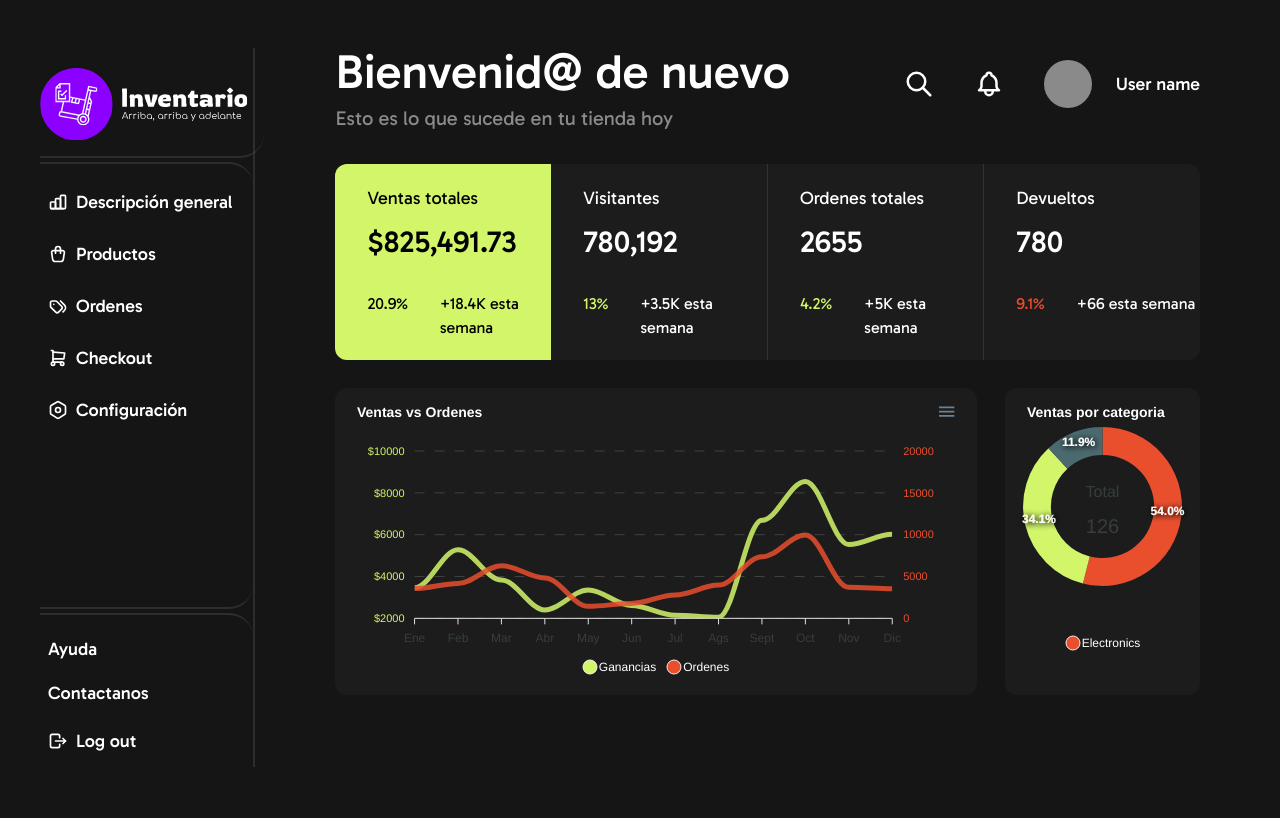
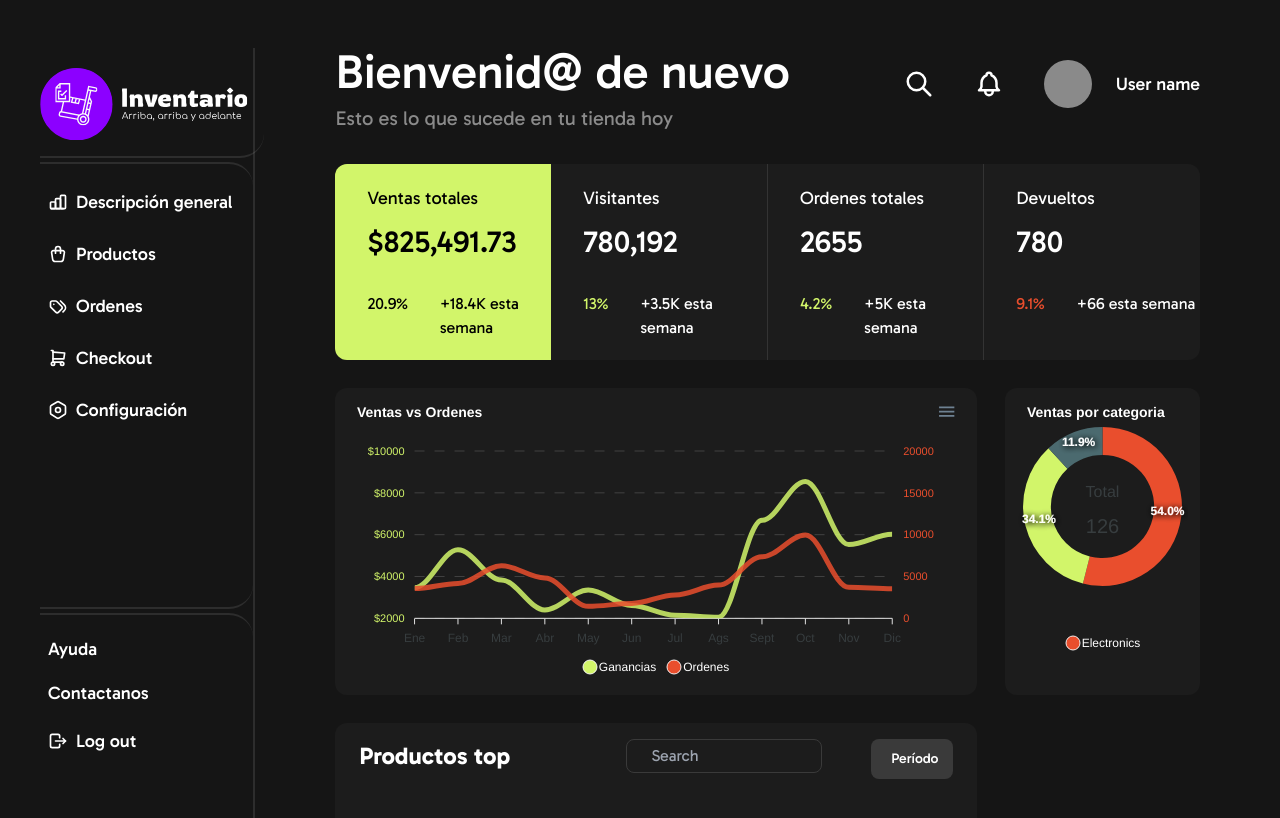
Before and after one commit to SergioMir018/Inventario-FE, a React (Vite) app: page /#/home in a window 1280 px wide. Shown: the top 818 px of the page. Built offline with nearby package versions, Linux system fonts and the light colour scheme.

Commit message:
ADD: added the bottom section to display the top 3 to 4 products in the given period

```diff
--- a/src/components/home/general-overview/charts/charts-info.tsx
+++ b/src/components/home/general-overview/charts/charts-info.tsx
@@ -1,5 +1,6 @@
 import SalesChart from "./sales-chart.tsx"
 import ProductsDonut from "./products-donut.tsx"
+import TopProducts from "../top-products.tsx"
 
 export default function ChartsInfo() {
   return (
@@ -7,6 +8,7 @@ export default function ChartsInfo() {
     mt-7 gap-7">
       <SalesChart />
       <ProductsDonut />
+      <TopProducts />
     </section>
   )
 }
--- /dev/null
+++ b/src/components/home/general-overview/products-search.tsx
@@ -0,0 +1,11 @@
+import SearchTimeDropDown from "./search-time-dropdown.tsx"
+
+export default function ProductsSearch () {
+  return (
+    <div className="w-[55%] flex justify-between relative">
+      <input type="text" placeholder="Search" className="bg-transparent font-gabarito
+      border px-6 py-1 w-[60%] rounded-lg border-grey outline-none" />
+      <SearchTimeDropDown />
+    </div>
+  )
+}
--- /dev/null
+++ b/src/components/home/general-overview/search-time-dropdown.tsx
@@ -0,0 +1,49 @@
+import { useState } from "react"
+
+export default function SearchTimeDropDown() {
+
+  const [isOpen, setIsOpen] = useState(false)
+  const [period, setPeriod] = useState("Período")
+
+  const handleDropdownClick = (newPeriod : string) => {
+    setPeriod(newPeriod)
+    setIsOpen(false)
+  }
+
+  return (
+    <div className="flex flex-col absolute right-0 w-[25%]">
+      <button id="dropdownDefaultButton" data-dropdown-toggle="dropdown" className="text-white bg-grey font-gabarito-medium hover:bg-darker focus:outline-none rounded-lg text-sm px-5 py-2.5 text-center inline-flex items-center justify-between" type="button" onClick={ () => setIsOpen(true) }>{period}<svg className="w-2.5 h-2.5 ml-2.5" aria-hidden="true" xmlns="http://www.w3.org/2000/svg" fill="none" viewBox="0 0 10 6">
+        <path stroke="currentColor" strokeLinecap="round" strokeLinejoin="round" strokeWidth="2" d="m1 1 4 4 4-4" />
+      </svg>
+      </button>
+      { isOpen && (
+        <div id="dropdown" className="z-10 bg-white divide-y divide-gray-100 rounded-lg shadow w-44 dark:bg-gray-700
+        absolute pointer right-0">
+          <ul className="py-2 text-sm text-gray-700 dark:text-gray-200 font-gabarito-medium" aria-labelledby="dropdownDefaultButton">
+            <li>
+              <div onClick={() => handleDropdownClick("Este día")} className="block px-4 py-2 hover:bg-gray-100 dark:hover:bg-gray-600 dark:hover:text-white cursor-pointer">
+                Este día
+              </div>
+            </li>
+            <li>
+              <div onClick={() => handleDropdownClick("Esta semana")} className="block px-4 py-2 hover:bg-gray-100 dark:hover:bg-gray-600 dark:hover:text-white cursor-pointer">
+                Esta semana
+              </div>
+            </li>
+            <li>
+              <div onClick={() => handleDropdownClick("Este mes")} className="block px-4 py-2 hover:bg-gray-100 dark:hover:bg-gray-600 dark:hover:text-white cursor-pointer">
+                Este mes
+              </div>
+            </li>
+            <li>
+              <div onClick={() => handleDropdownClick("Este año")} className="block px-4 py-2 hover:bg-gray-100 dark:hover:bg-gray-600 dark:hover:text-white cursor-pointer">
+                Este año
+              </div>
+            </li>
+          </ul>
+        </div>
+        )
+      }
+    </div>
+  )
+}
--- /dev/null
+++ b/src/components/home/general-overview/top-products.tsx
@@ -0,0 +1,14 @@
+import ProductsSearch from "./products-search.tsx"
+
+export default function TopProducts () {
+  return (
+    <section className="col-span-3 bg-dark w-full h-[12rem] rounded-xl px-6 py-4 text-white">
+      <div className="flex justify-between items-center w-full">
+        <h2 className="text-2xl font-gabarito-bold">
+          Productos top
+        </h2>
+        <ProductsSearch />
+      </div>
+    </section>
+  )
+}
--- a/tailwind.config.js
+++ b/tailwind.config.js
@@ -27,6 +27,7 @@ export default {
       colors: {
         "green": "#d2f56a",
         "red": "#e94e2d",
+        "grey": "#3a3a3a",
         "dark": "#1c1c1c",
         "darker": "#151515",
       }
```
